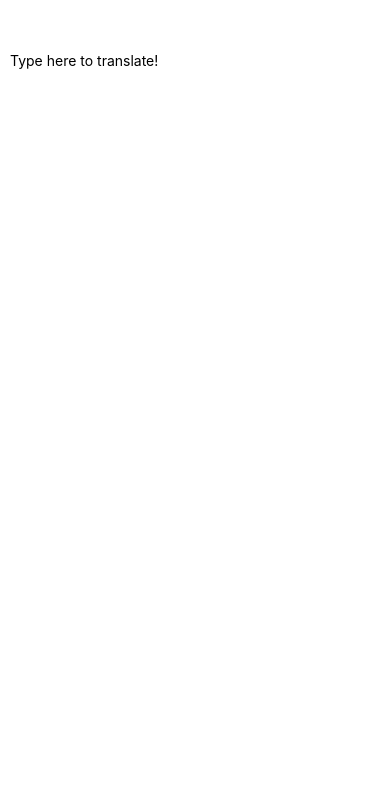
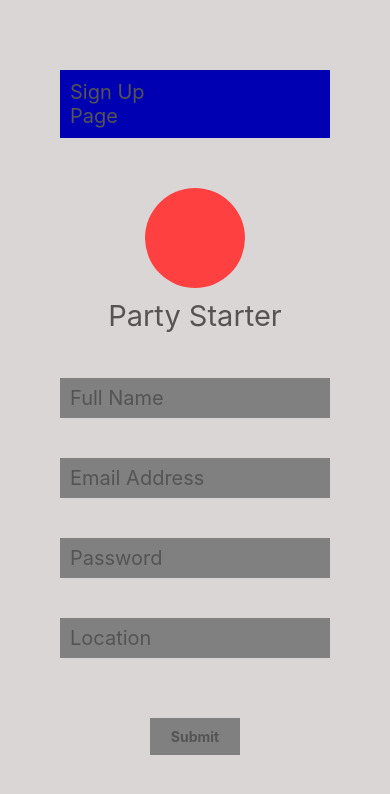
Before and after one commit to dereknowicki/party-starter-app, a React Native app: screen / in a window 390 px wide. Shown: the top 794 px of the page. Built offline with nearby package versions, Linux system fonts and the light colour scheme.

Commit message:
create layout of home page sign up form

```diff
--- a/App.js
+++ b/App.js
@@ -1,19 +1,24 @@
-import React, { Component, useState } from 'react';
-import { StyleSheet, Text, TextInput, View } from 'react-native';
+import React from 'react';
+import { StyleSheet, Text, View } from 'react-native';
 
-export default function App() {
-  const [text, setText] = useState('');
-  return (
-    <View style={{padding: 10}}>
-     <TextInput
-        style = {{height: 100}}
-        placeholder = "Type here to translate!"
-        onChangeText = {text => setText(text)}
-        defaultValue = {text}
-    />
-    <Text style ={{padding: 10, fontSize: 42}}>
-      {text.split(' ').map((word) => word && 'type').join(' ')}
-      </Text>
-    </View>
-  );
+import SignupForm from './app/components/SignupForm';
+
+export default class App extends React.Component {
+    render() {
+        return (
+            <View style={styles.container}>
+                <SignupForm />
+            </View>
+        );
+    }
 }
+
+const styles = StyleSheet.create({
+  container: {
+        flex: 1,
+        justifyContent: 'center',
+        backgroundColor: '#DBD6D6',
+        paddingLeft: 60,
+        paddingRight: 60,
+  },
+});
```
